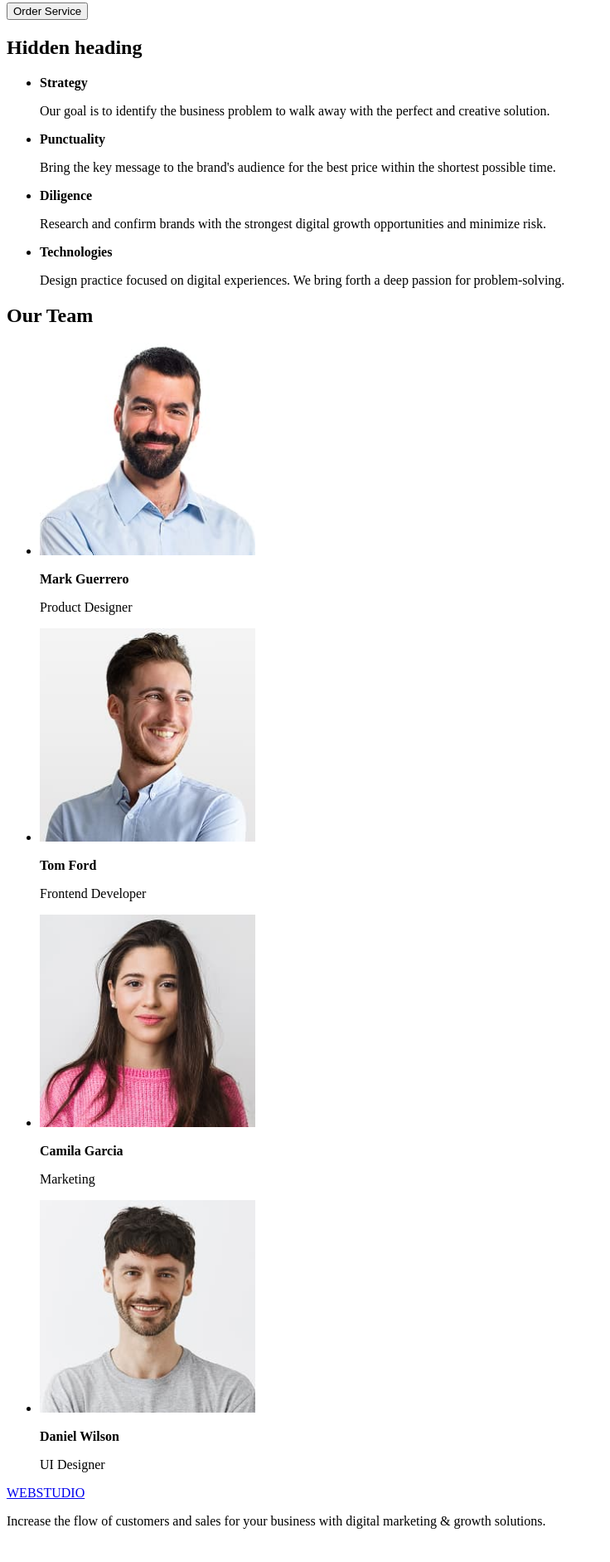
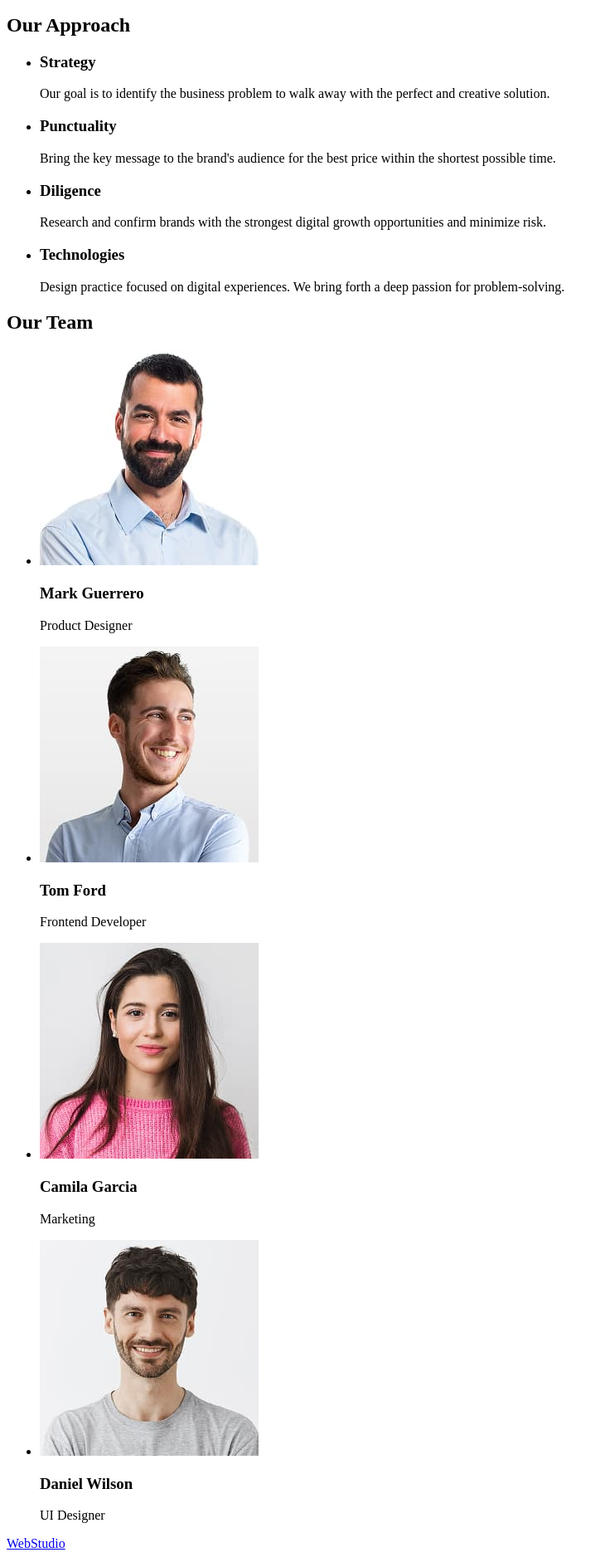
Before and after one commit to newzelander/goit-markup-hw-01, a plain HTML site: page index.html in a window 1280 px wide. Shown: the part 239-2121 px from the top of the page at 83% size, without its empty margins (0-736 px from the left). Before the commit the page ends 2097 px from the top, so only its background shows below. Drawn offline with Linux system fonts and the light colour scheme.

Commit message:
Fix HTML structure after GoIT validator feedback

```diff
--- a/index.html
+++ b/index.html
@@ -12,7 +12,7 @@
   <body>
     <header>
       <nav>
-        <a href="/"><span>WEB</span>STUDIO</a>
+        <a href="/">WebStudio</a>
         <ul>
           <li>
             <a href="">Studio</a>
@@ -35,36 +35,36 @@
     <main>
       <!-- HERO SECTION -->
       <section>
-        <h1>Effective Solutions<br />for Your Business</h1>
+        <h1>Effective Solutions for Your Business</h1>
         <button type="button">Order Service</button>
       </section>
       <!-- OUR APPROACH SECTION -->
       <section>
-        <h2 class="hidden-heading">Hidden heading</h2>
+        <h2>Our Approach</h2>
         <ul>
           <li>
-            <p><strong>Strategy</strong></p>
+            <h3>Strategy</h3>
             <p>
               Our goal is to identify the business problem to walk away with the
               perfect and creative solution.
             </p>
           </li>
           <li>
-            <p><strong>Punctuality</strong></p>
+            <h3>Punctuality</h3>
             <p>
               Bring the key message to the brand's audience for the best price
               within the shortest possible time.
             </p>
           </li>
           <li>
-            <p><strong>Diligence</strong></p>
+            <h3>Diligence</h3>
             <p>
               Research and confirm brands with the strongest digital growth
               opportunities and minimize risk.
             </p>
           </li>
           <li>
-            <p><strong>Technologies</strong></p>
+            <h3>Technologies</h3>
             <p>
               Design practice focused on digital experiences. We bring forth a
               deep passion for problem-solving.
@@ -80,43 +80,43 @@
             <img
               src="./images/img.jpg"
               alt="Portrait of Mark Guerrero"
-              width="260"
+              width="264"
             />
-            <p><strong>Mark Guerrero</strong></p>
+            <h3>Mark Guerrero</h3>
             <p>Product Designer</p>
           </li>
           <li>
             <img
               src="./images/img-1.jpg"
               alt="Portrait of Tom Ford"
-              width="260"
+              width="264"
             />
-            <p><strong>Tom Ford</strong></p>
+            <h3>Tom Ford</h3>
             <p>Frontend Developer</p>
           </li>
           <li>
             <img
               src="./images/img-2.jpg"
               alt="Portrait of Camila Garcia"
-              width="260"
+              width="264"
             />
-            <p><strong>Camila Garcia</strong></p>
+            <h3>Camila Garcia</h3>
             <p>Marketing</p>
           </li>
           <li>
             <img
               src="./images/img-3.jpg"
               alt="Portrait of Daniel Wilson"
-              width="260"
+              width="264"
             />
-            <p><strong>Daniel Wilson</strong></p>
+            <h3>Daniel Wilson</h3>
             <p>UI Designer</p>
           </li>
         </ul>
       </section>
     </main>
     <footer>
-      <a href="/"><span>WEB</span>STUDIO</a>
+      <a href="/">WebStudio</a>
       <p>
         Increase the flow of customers and sales for your business with digital
         marketing & growth solutions.
```
